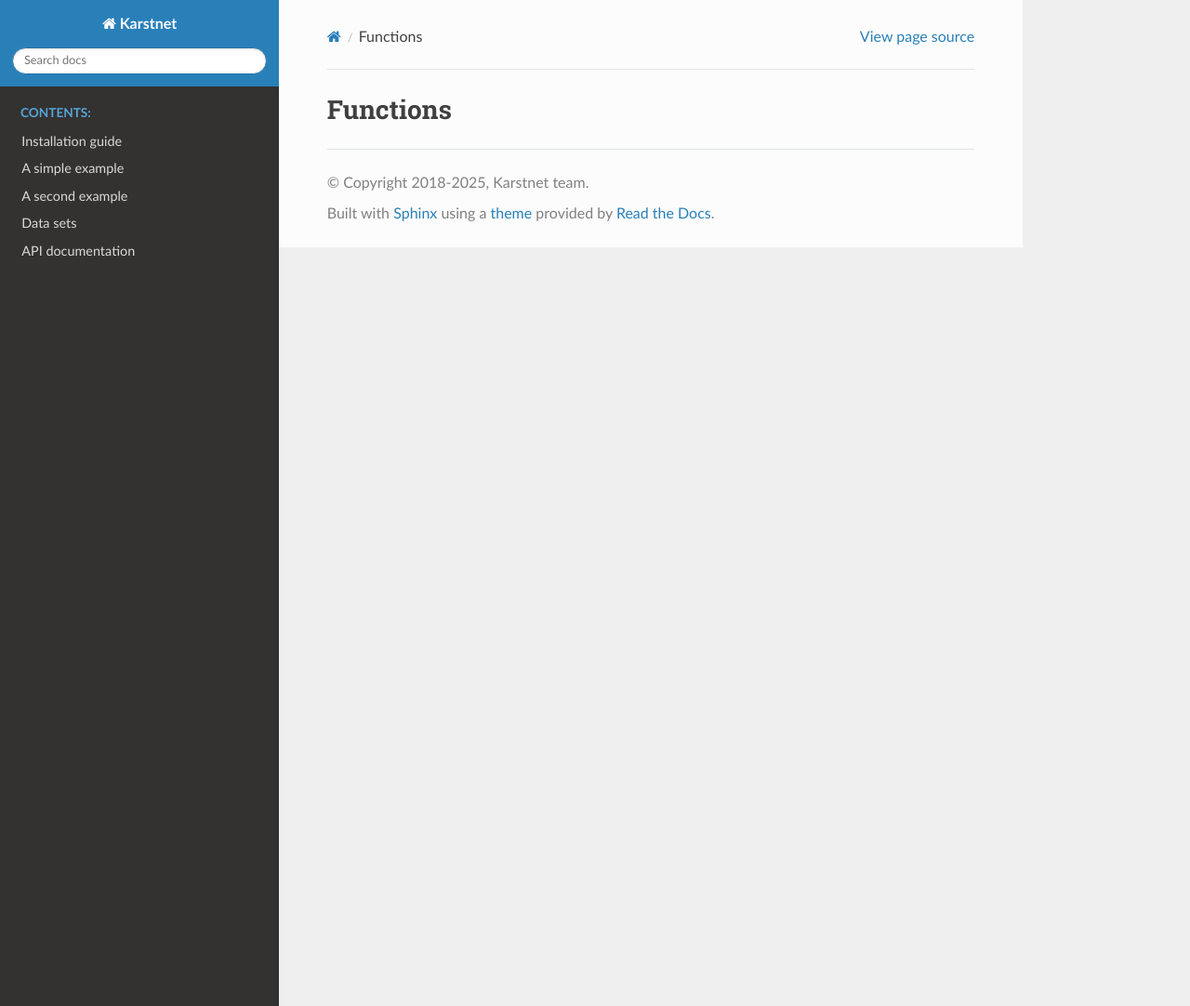
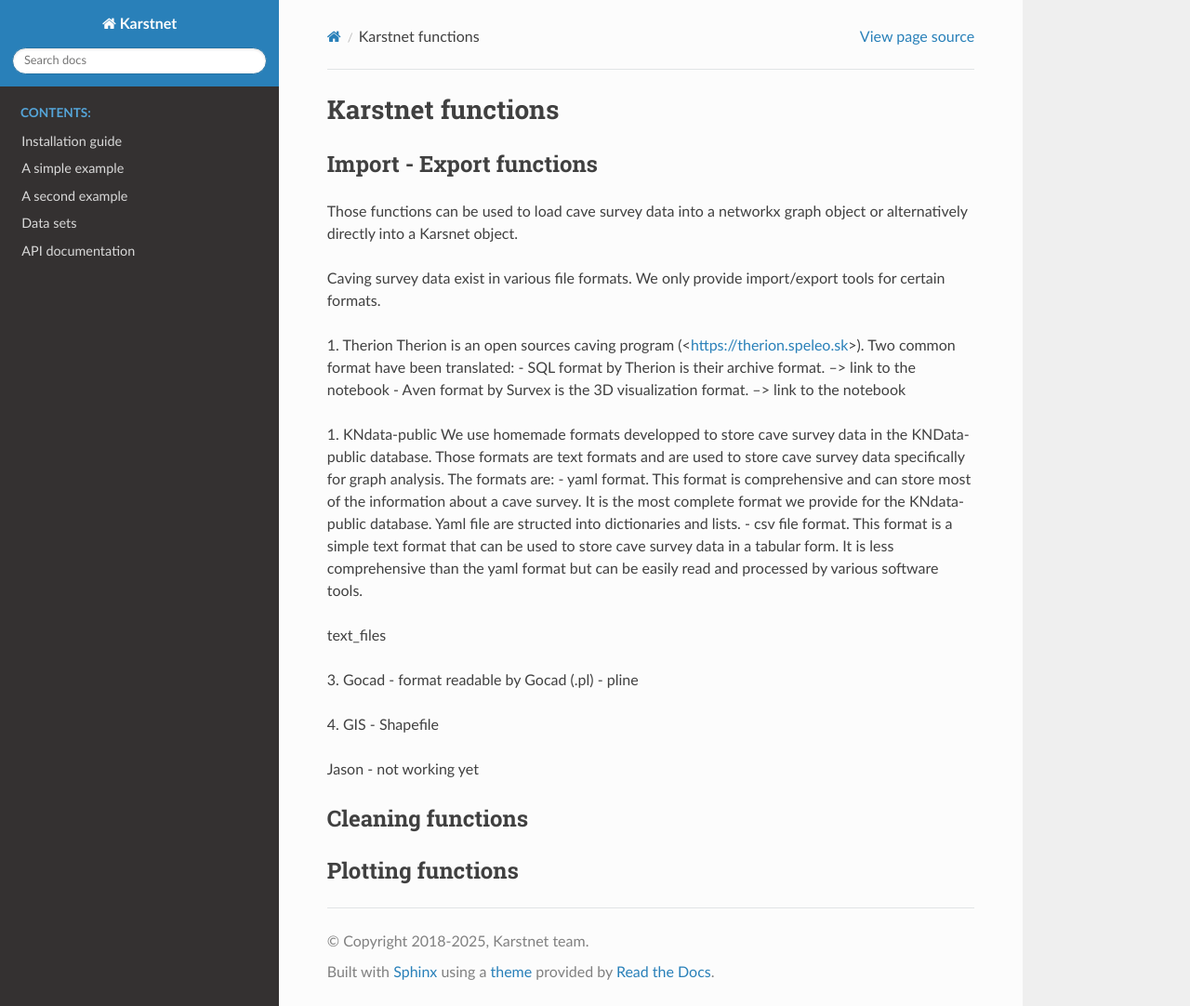
Before and after one commit to karstnet/karstnet, a Sphinx documentation site: the page built from docs/source/functionality.rst, in a window 1280 px wide and 1082 px high. Shown: the whole window at 93% size. Built offline with Sphinx 7.4.7 and the Read the Docs theme 3.1.0, drawn with Linux system fonts in a browser that asks for light colours; formulas are drawn with MathJax 3.

Commit message:
Update functionality.rst

```diff
--- a/docs/source/functionality.rst
+++ b/docs/source/functionality.rst
@@ -1,2 +1,48 @@
-Functions
-=========
+
+
+=================
+Karstnet functions
+=================
+
+-------------------------
+Import - Export functions
+-------------------------
+Those functions can be used to load cave survey data into a networkx graph object or alternatively directly into a Karsnet object.
+
+Caving survey data exist in various file formats. We only provide import/export tools for certain formats.
+
+
+1. Therion
+Therion is an open sources caving program (<https://therion.speleo.sk>). Two common format have been translated:
+- SQL format by Therion is their archive format. --> link to the notebook
+- Aven format by Survex is the 3D visualization format. --> link to the notebook
+
+
+1. KNdata-public
+We use homemade formats developped to store cave survey data in the KNData-public database. Those formats are text formats and are used to store cave survey data specifically for graph analysis. The formats are:
+- yaml format. This format is comprehensive and can store most of the information about a cave survey. It is the most complete format we provide for the KNdata-public database. Yaml file are structed into dictionaries and lists.
+- csv file format. This format is a simple text format that can be used to store cave survey data in a tabular form. It is less comprehensive than the yaml format but can be easily read and processed by various software tools.
+
+text_files
+
+3. Gocad
+- format readable by Gocad (.pl)
+- pline
+
+4. GIS
+- Shapefile
+
+
+
+Jason - not working yet
+
+
+
+-------------------------
+Cleaning functions
+-------------------------
+
+
+-------------------------
+Plotting functions
+-------------------------
```
